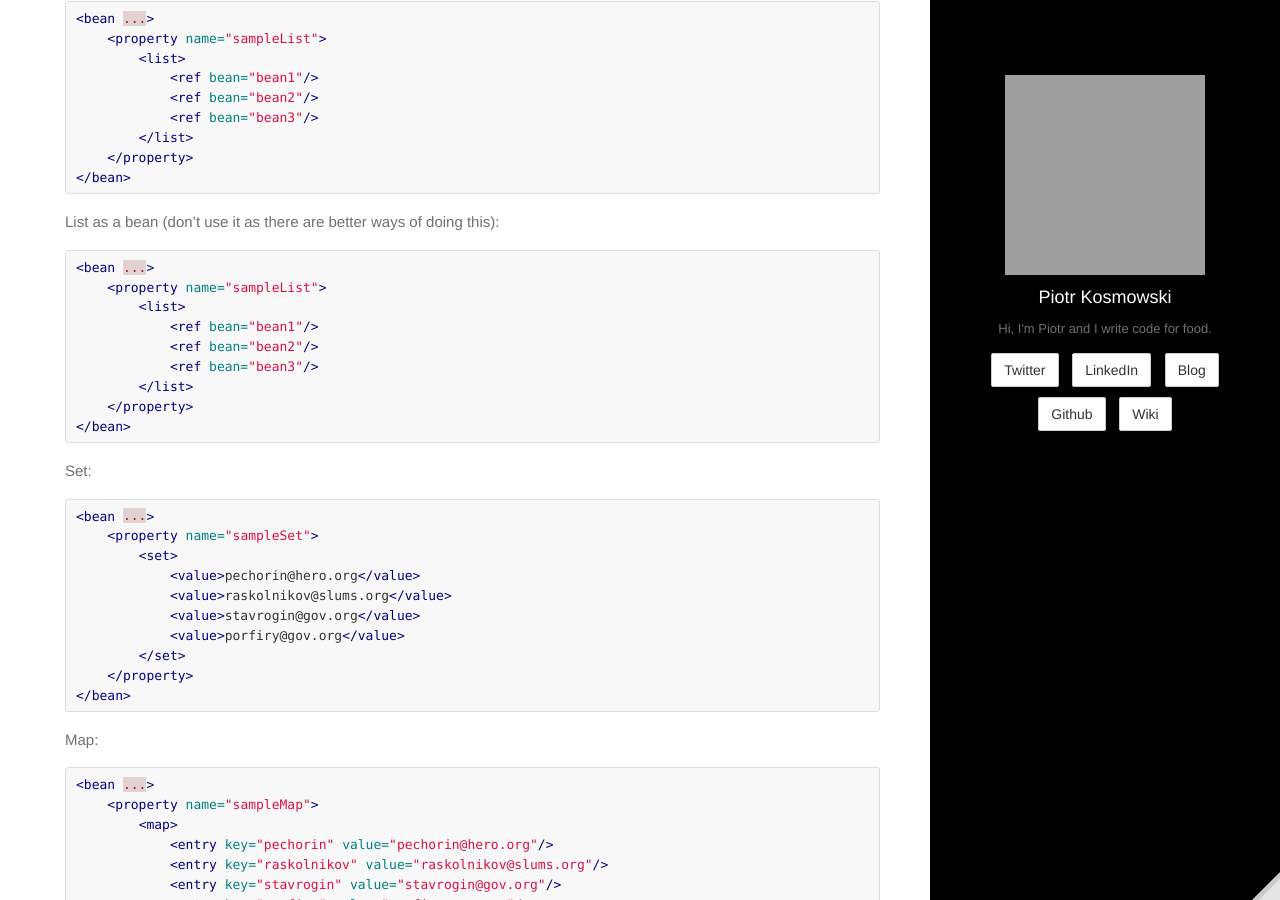
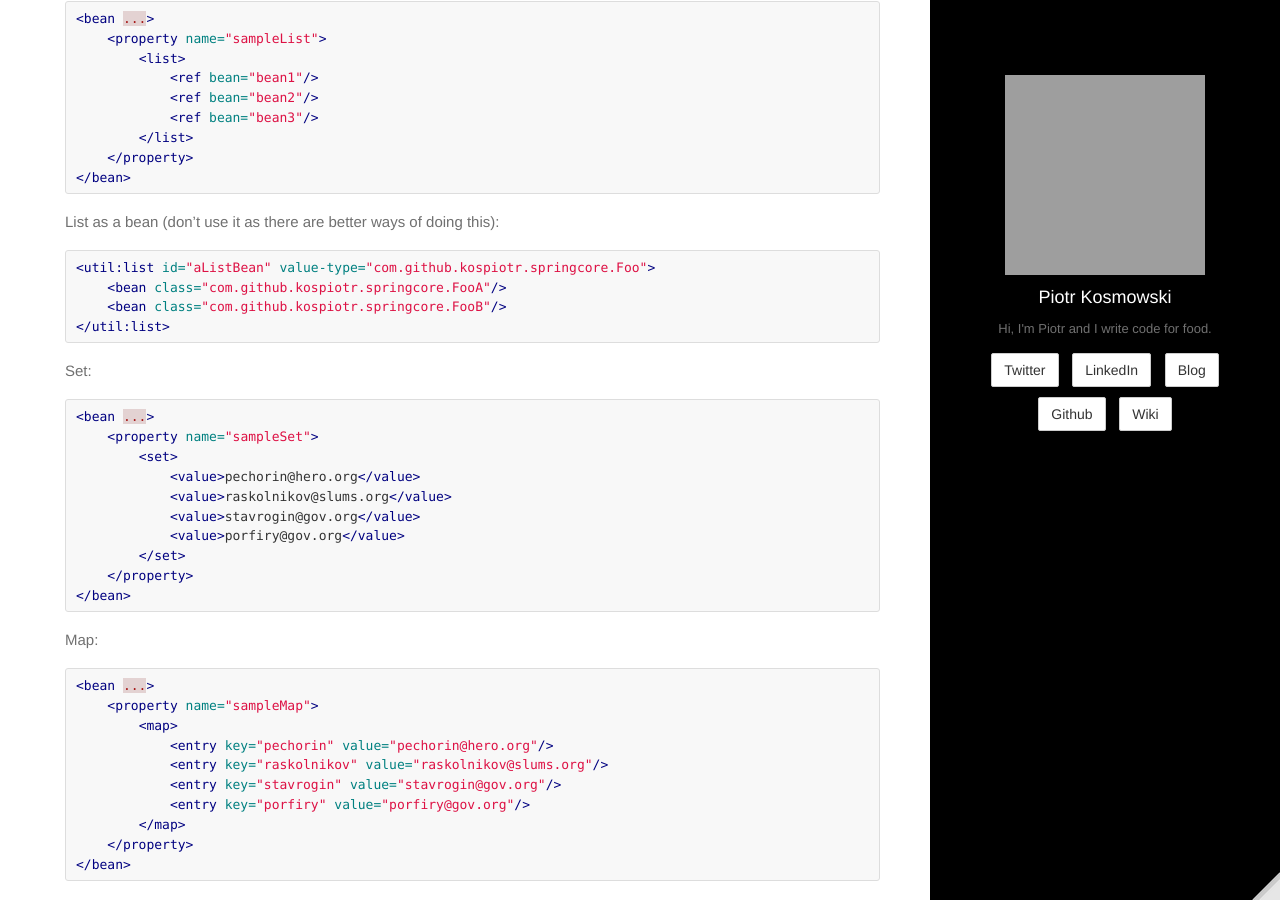
Before and after one commit to kospiotr/kospiotr.github.io, a Jekyll site: the page built from wiki/spring-framework-core.md, in a window 1280 px wide and 900 px high, scrolled down 12532 px. Built offline with Jekyll 4.4.1, drawn with Linux system fonts in a browser that asks for light colours; Markdown is read by kramdown in place of the engine named in the settings; grey boxes are pictures that could not be loaded.

Commit message:
Workshop update

````diff
--- a/wiki/spring-framework-core.md
+++ b/wiki/spring-framework-core.md
@@ -576,17 +576,11 @@ List with references:
 List as a bean (don't use it as there are better ways of doing this):
 
 ```xml
-<bean ...>
-    <property name="sampleList">
-        <list>
-            <ref bean="bean1"/>
-            <ref bean="bean2"/>
-            <ref bean="bean3"/>
-        </list>
-    </property>
-</bean>
+<util:list id="aListBean" value-type="com.github.kospiotr.springcore.Foo">
+    <bean class="com.github.kospiotr.springcore.FooA"/>
+    <bean class="com.github.kospiotr.springcore.FooB"/>
+</util:list>
 ```
-
 
 Set:
 
````
